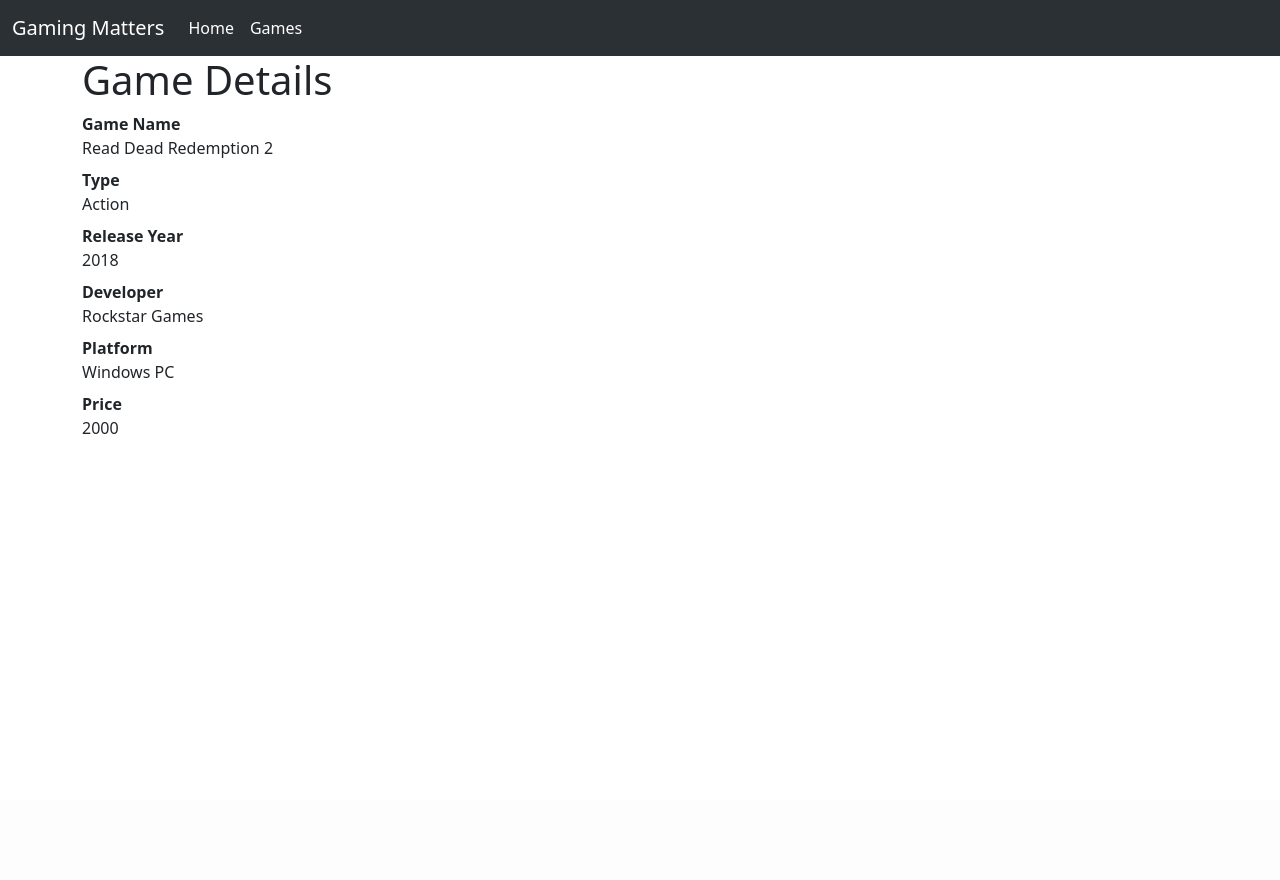
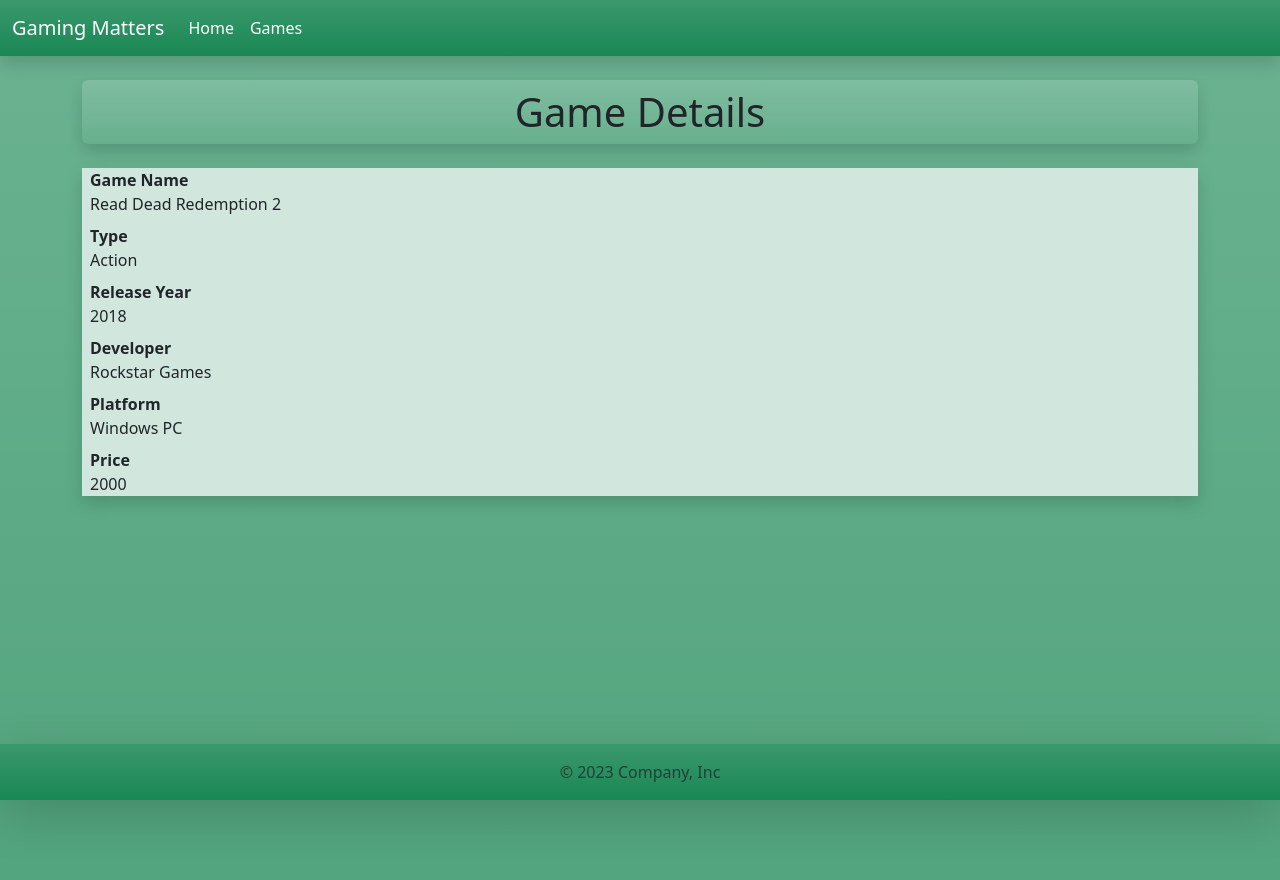
Before and after one commit to ImamBiplob/gaming_matters, a Django app: page /games/3 in a window 1280 px wide. Before the commit the page ends 434 px from the top, so only its background shows below. Run offline with Django 4.2, Linux system fonts and the light colour scheme; data comes from the database, SQL or seed files in the repository.

Commit message:
update ui

```diff
--- a/games/templates/games/detail.html
+++ b/games/templates/games/detail.html
@@ -1,6 +1,7 @@
 {% extends 'base.html' %} {%block content%}
-<h1>Game Details</h1>
-<dl>
+<h1 class="text-center my-2 mt-4 shadow p-2 bg-gradient rounded">Game Details</h1>
+<div class="justify-content-center bg-success-subtle shadow mt-4">
+  <dl class="m-2">
     <dt>Game Name</dt>
     <dd>{{game.name}}</dd>
     <dt>Type</dt>
@@ -14,4 +15,5 @@
     <dt>Price</dt>
     <dd>{{game.price}}</dd>
   </dl>
+</div>
 {%endblock%}
--- a/games/templates/games/index.html
+++ b/games/templates/games/index.html
@@ -1,7 +1,7 @@
 {% extends 'base.html' %} {% block content %}
 
-<h1>Available Games</h1>
-<table class="table table-bordered table-hover">
+<h1 class="my-2 text-center shadow p-2 mt-4 rounded bg-gradient">Available Games</h1>
+<table class="mt-4 table table-bordered table-hover table-success shadow">
   <thead>
     <tr>
       <th>Game Name</th>
--- a/templates/base.html
+++ b/templates/base.html
@@ -3,7 +3,7 @@
   <head>
     <meta charset="utf-8" />
     <meta name="viewport" content="width=device-width, initial-scale=1" />
-    <title>Bootstrap demo</title>
+    <title>Gaming Matters</title>
     <link
       href="https://cdn.jsdelivr.net/npm/bootstrap@5.3.0-alpha1/dist/css/bootstrap.min.css"
       rel="stylesheet"
@@ -11,13 +11,13 @@
       crossorigin="anonymous"
     />
   </head>
-  <body>
+  <body class="bg-success bg-gradient bg-opacity-75">
     <nav
-      class="navbar bg-dark navbar-expand-lg bg-body-tertiary"
+      class="navbar bg-success bg-gradient shadow navbar-expand-lg "
       data-bs-theme="dark"
     >
       <div class="container-fluid">
-        <a class="navbar-brand" href="#">Gaming Matters</a>
+        <a class="navbar-brand" href="/">Gaming Matters</a>
 
         <div class="collapse navbar-collapse" id="navbarNav">
           <ul class="navbar-nav">
@@ -33,7 +33,10 @@
         </div>
       </div>
     </nav>
-    <main class="container">{% block content %} {% endblock %}</main>
+    <main class="container min-vh-100">{% block content %} {% endblock %}</main>
+    <div class="mt-5 bg-success bg-gradient shadow-lg fixed-bottom">
+      <p class="text-center text-muted m-2 p-2">© 2023 Company, Inc</p>
+    </div>
     <script
       src="https://cdn.jsdelivr.net/npm/bootstrap@5.3.0-alpha1/dist/js/bootstrap.bundle.min.js"
       integrity="sha384-w76AqPfDkMBDXo30jS1Sgez6pr3x5MlQ1ZAGC+nuZB+EYdgRZgiwxhTBTkF7CXvN"
```
Also changed, not shown: templates/home.html (+8 -4 lines), 1 other file. Lines whose indentation alone changed are shown as unchanged.
